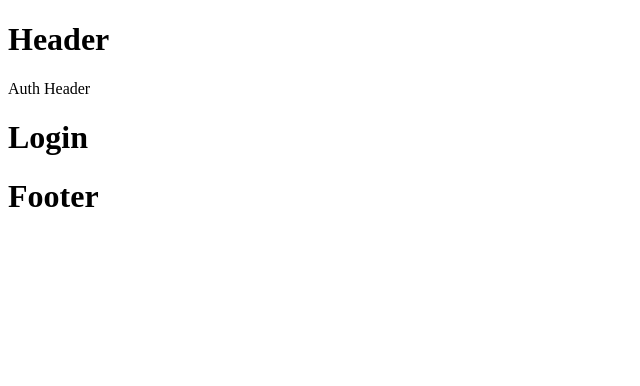
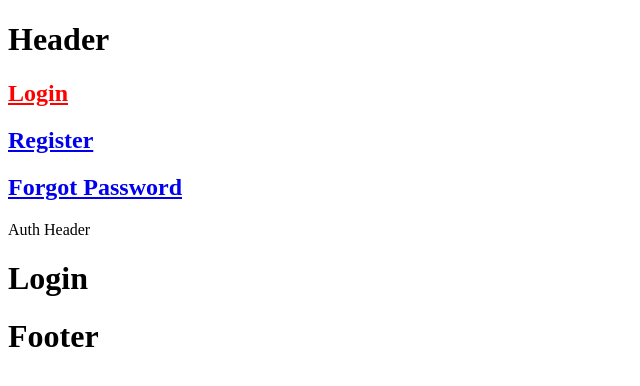
Before and after one commit to ArturMota19/nextjs-maestry, a Next.js app in the folder mastery-nextjs/: page /login in a window 1280 px wide. Shown: the top 386 px of the page, without its empty margins (0-640 px from the left). Built offline with nearby package versions, Linux system fonts and the light colour scheme.

Commit message:
15: dynamic styling in active links

```diff
--- /dev/null
+++ b/mastery-nextjs/src/app/(auth)/layout.tsx
@@ -0,0 +1,35 @@
+"use client"
+
+import Link from "next/link";
+import { usePathname } from "next/navigation";
+import "./style.scss"
+
+const navLinks = [
+  { href: "/login", label: "Login" },
+  { href: "/register", label: "Register" },
+  { href: "/forgot-password", label: "Forgot Password" },
+];
+
+export default function AuthLayout({
+  children,
+}: {
+  children: React.ReactNode;
+}) {
+  const pathname = usePathname();
+
+  return (
+    <div>
+      <nav>
+        {navLinks.map((link) => {
+          const isActive = pathname.startsWith(link.href);
+          return(
+            <Link className={isActive ? "bgRed" : "text-blue-500 mr-4"} key={link.href} href={link.href}>
+              <h2>{link.label}</h2>
+            </Link>
+          )
+        })}
+      </nav>
+      {children}
+    </div>
+  )
+}
--- /dev/null
+++ b/mastery-nextjs/src/app/(auth)/style.scss
@@ -0,0 +1,3 @@
+.bgRed {
+  color: red;
+}
```
